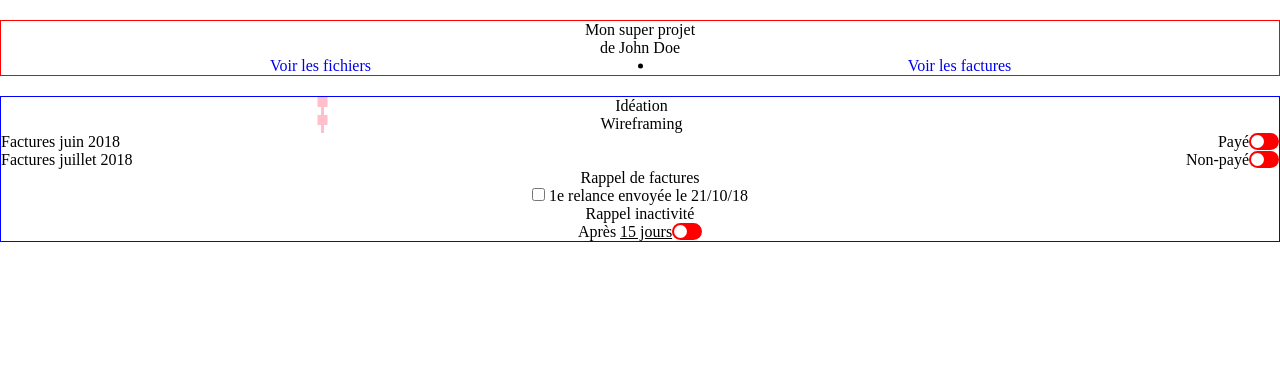
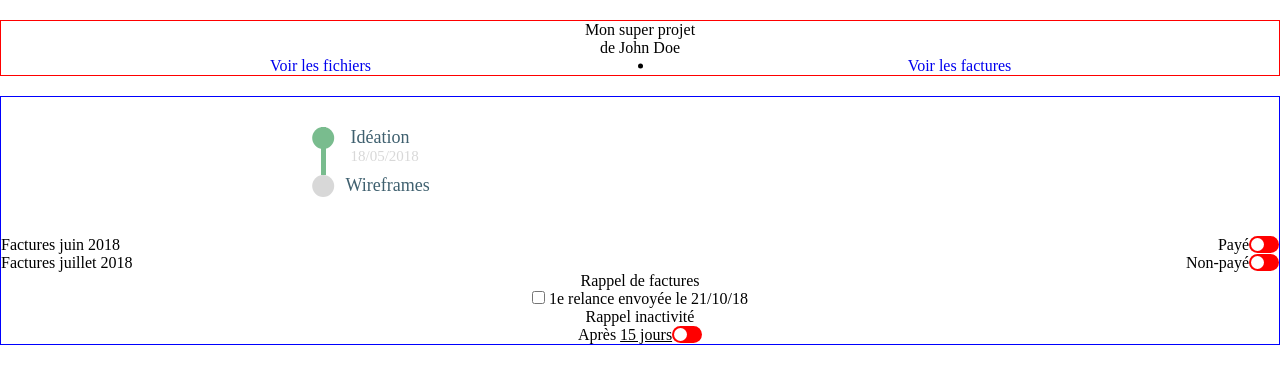
Before and after one commit to samchery/front-crm, a website: page app/user-project3.html in a window 1280 px wide. Drawn offline with nearby package versions, Linux system fonts and the light colour scheme; files that its build step writes are made by us from their sources.

Commit message:
avancee inte

```diff
--- a/app/scss/core/_common.scss
+++ b/app/scss/core/_common.scss
@@ -1,55 +1,3 @@
-// $violet:#6D3EFF;
-// $white:#FFF;
-// $yellow:#FFE82B;
-// $cta-color: #6C17C5;
-// $font:'Poppins', sans-serif;
-// $font-logo: 'Righteous', cursive;
-// $background: linear-gradient(-225deg, #6B17C4 0%, #181A63 100%);
-// $background-o: -o-linear-gradient(-225deg, #6B17C4 0%, #181A63 100%);
-// $medium-max: 1199px;
-// $medium-min: 768px;
-// $mobile-max: 480px;
-
-
-// body {
-// 	font-family: $font;
-// 	@media (max-width: 480px){
-// 		padding-top: 10vh;
-// 	}
-// }
-// .container {
-//     position: relative;
-// }
-// .h2 {
-// 	font-size: 50px;
-// 	@media (max-width: 1199px){
-// 		font-size: 34px;
-// 	}
-// }
-
-// @media screen and (max-width: 768px) {
-//     .hidden {
-//         -webkit-transform:translateX(1600%);
-//         transform:translateX(1600%);
-//         transition:0.5s;
-//     }
-// }
-
-// .burger-transform-1 {
-// 	-webkit-transform: rotate(45deg);
-// 	        transform: rotate(45deg);
-// }
-
-// .burger-transform-3 {
-// 	opacity: 0;
-// }
-
-// .burger-transform-2 {
-// 	-webkit-transform: rotate(-45deg);
-// 	        transform: rotate(-45deg);
-// 	margin-top: -15px;
-// }
-
 a, a:hover, a:visited, a:focus {
 	text-decoration: none;
 	&:hover {
@@ -57,16 +5,6 @@ a, a:hover, a:visited, a:focus {
 	}
 }
 
-// .yellow-subtitle {
-// 	position: relative;
-// 	display: block;
-// 	&:after {
-// 		content: '';
-// 		position: absolute;
-// 		height: 4px;
-// 		background: $yellow;
-// 		box-shadow: 0 2px 40px 0 rgba(255,208,52,0.54);
-// 		border-radius: 8px;
-// 		text-shadow: 0 2px 29px rgba(184,132,240,0.27);
-// 	}
-// }
+$blue: #3f606f;
+$grey: #d8d8d8;
+$green-light: #79bc8e;
--- a/app/scss/group/_client.scss
+++ b/app/scss/group/_client.scss
@@ -62,7 +62,10 @@
             transition: all .5s ease-in-out;
             cursor: pointer;
         }
-        .h3 {
+        .h1 {
+            font-size: 30px;
+            font-weight: 700;
+            color: $blue;
             &:after {
                 content:'';
                 display: inline-block;
@@ -98,16 +101,37 @@
 .both_progress-work {
     position: relative;
     width: 50%;
-    margin: 0 auto;
-    border-left: 3px solid pink;
+    margin: 30px auto;
+    // border-left: 3px solid pink;
+    .h3 {
+        font-size: 18px;
+        color: $blue;
+        font-weight: 500;
+    }
+    li {
+        padding: 0 0 10px 25px;
+        text-align: left;
+        border-left: 5px solid $green-light;
+        &:last-child {
+            border-left: none;
+            &:before {
+                background-color: $grey;
+            }
+        }
+        p {
+            font-size: 15px;
+            color: $grey;
+        }
+    }
     li:before {
         position: absolute;
         left: 0;
         content: '';
         display: inline-block;
-        width: 10px;
-        height: 10px;
-        transform: translateX(-65%);
-        background-color: pink;
+        width: 22px;
+        height: 22px;
+        transform: translateX(-40%);
+        border-radius: 50%;
+        background-color: $green-light;
     }
 }
--- a/app/user-project3.html
+++ b/app/user-project3.html
@@ -26,12 +26,15 @@
 
             <div class="user_progress">
                 <ul class="both_progress-work">
-                    <li>Idéation</li>
-                    <li>Wireframing</li>
-                    <!-- <a href="#">
-                        <li>+</li>
-                    </a> -->
+                    <li>
+                        <h3 class="h3">Idéation</h3>
+                        <p>18/05/2018</p>
+                    </li>
+                    <li class="h3">
+                        <h3 class="h3">Wireframes</h3>
+                    </li>
                 </ul>
+
                 <div class="user_progress-bill">
                     <!-- Etat du paiement des factures -->
                     <div class="user_progress-bill--state">
```
Also changed, not shown: app/bills-both5.html (+2 -2 lines).
